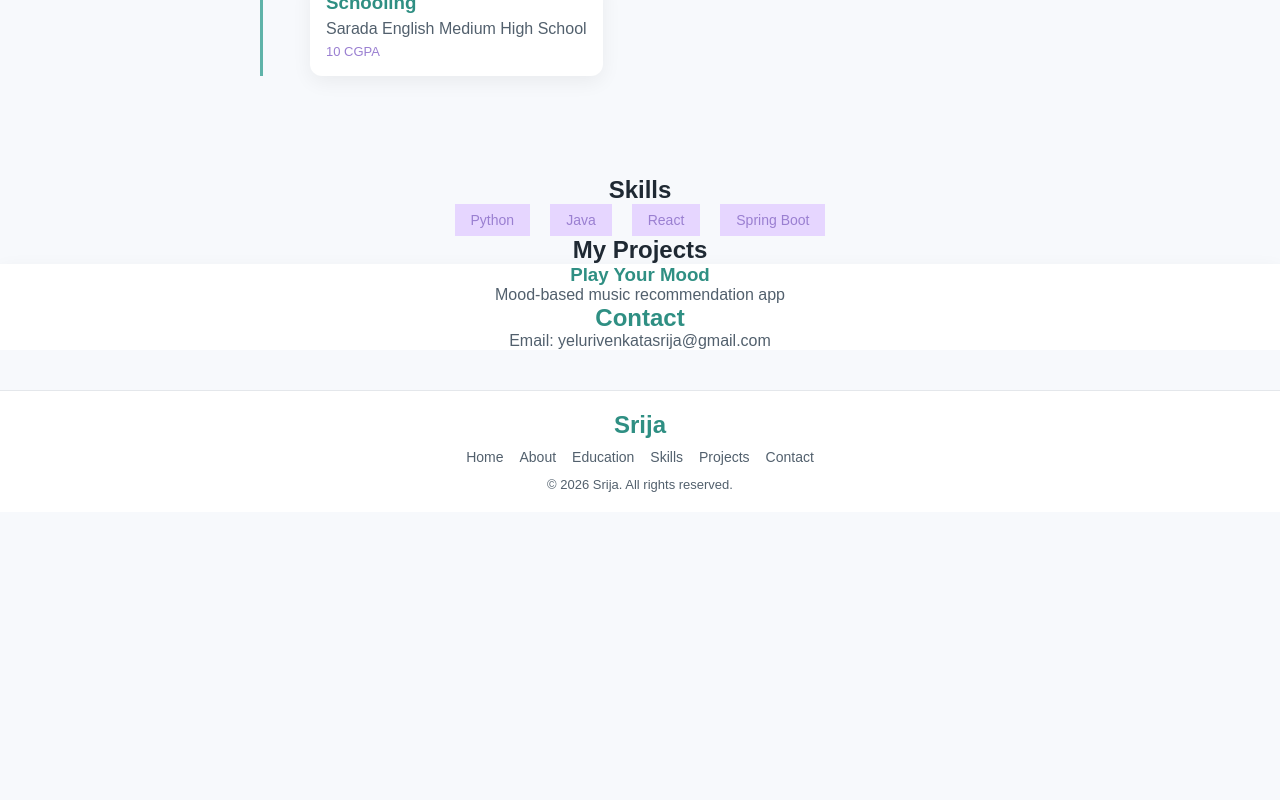
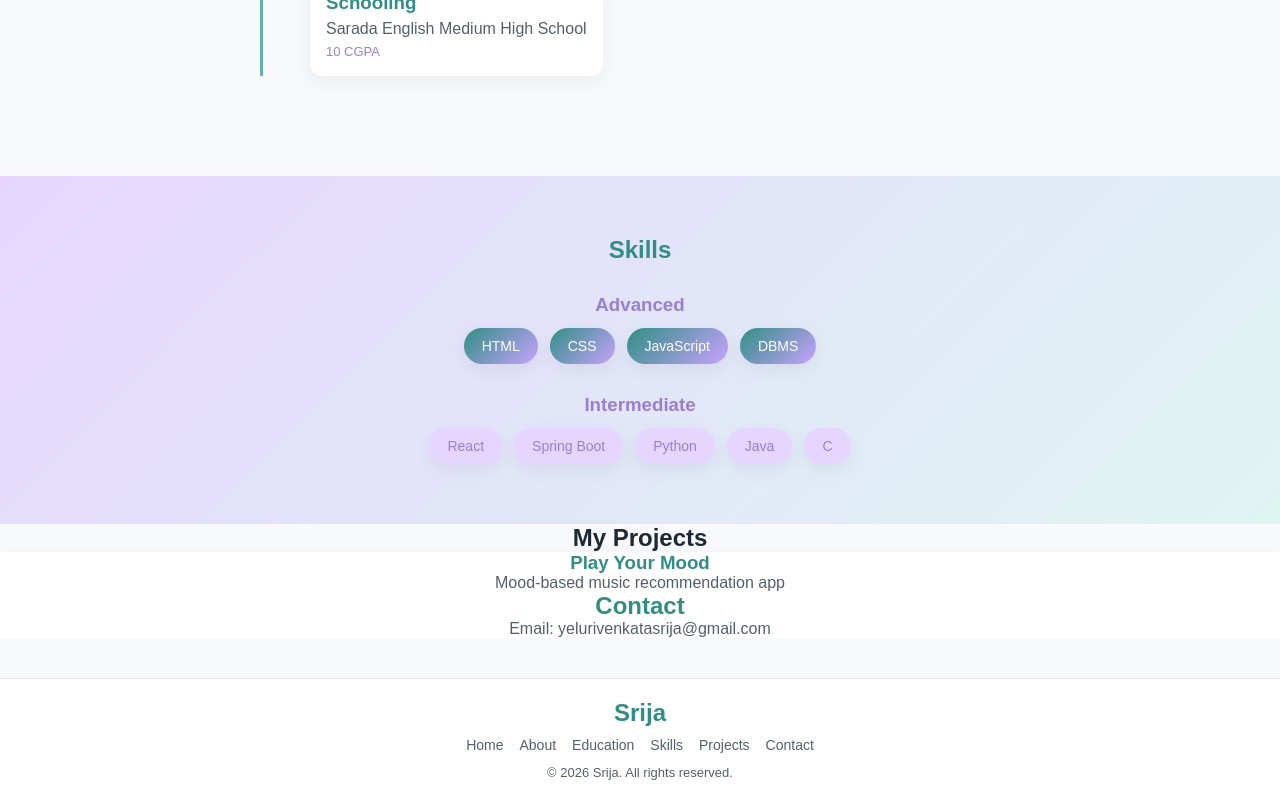
Before and after one commit to Yeluri-Venkata-Srija/Srija-Portfolio, a React (Vite) app: page / in a window 1280 px wide. Shown: the part 1695-2495 px from the top of the page. Before the commit the page ends 2207 px from the top, so only its background shows below. Built offline with nearby package versions, Linux system fonts and the light colour scheme.

Commit message:
updated skills

```diff
--- a/src/pages/Home/Skills/Skills.css
+++ b/src/pages/Home/Skills/Skills.css
@@ -1,19 +1,68 @@
 .skills-section {
-  background: var(--color-bg);
+  padding: 60px 16px;
+  background: var(--gradient-soft);
   text-align: center;
 }
 
-.skills-grid {
-  display: flex;
-  gap: 20px;
-  justify-content: center;
-  flex-wrap: wrap;
+.skills-section h2 {
+  color: var(--color-primary);
+  margin-bottom: 30px;
 }
 
-.skills-grid span {
+/* Container */
+.skills-container {
+  max-width: 900px;
+  margin: auto;
+  display: flex;
+  flex-direction: column;
+  gap: 30px;
+}
+
+/* Group */
+.skills-group h3 {
+  color: var(--color-secondary-dark);
+  margin-bottom: 12px;
+}
+
+/* Cloud */
+.skills-cloud {
+  display: flex;
+  flex-wrap: wrap;
+  justify-content: center;
+  gap: 12px;
+}
+
+/* Skill pill */
+.skill {
+  padding: 10px 18px;
+  border-radius: 20px;
+  font-size: 14px;
+  cursor: pointer;
+  transition: 0.3s;
+  box-shadow: var(--shadow-soft);
+}
+
+/* Advanced */
+.skill.advanced {
+  background: var(--gradient-primary);
+  color: var(--color-text-light);
+}
+
+/* Moderate */
+.skill.moderate {
   background: var(--color-secondary-light);
-  padding: 8px 16px;
-  border-radius: var(--radius-md);
   color: var(--color-secondary-dark);
-  font-size: 14px;
 }
+
+/* Hover animation */
+.skill:hover {
+  transform: translateY(-5px) scale(1.05);
+}
+
+/* Responsive */
+@media (max-width: 768px) {
+  .skill {
+    font-size: 13px;
+    padding: 8px 14px;
+  }
+}
--- a/src/pages/Home/Skills/Skills.jsx
+++ b/src/pages/Home/Skills/Skills.jsx
@@ -2,13 +2,34 @@ import "./Skills.css";
 
 function Skills() {
   return (
-    <section className="skills-section">
+    <section className="skills-section" id="skills">
       <h2>Skills</h2>
-      <div className="skills-grid">
-        <span>Python</span>
-        <span>Java</span>
-        <span>React</span>
-        <span>Spring Boot</span>
+
+      <div className="skills-container">
+
+        {/* Advanced */}
+        <div className="skills-group">
+          <h3>Advanced</h3>
+          <div className="skills-cloud">
+            <span className="skill advanced">HTML</span>
+            <span className="skill advanced">CSS</span>
+            <span className="skill advanced">JavaScript</span>
+            <span className="skill advanced">DBMS</span>
+          </div>
+        </div>
+
+        {/* Moderate */}
+        <div className="skills-group">
+          <h3>Intermediate</h3>
+          <div className="skills-cloud">
+            <span className="skill moderate">React</span>
+            <span className="skill moderate">Spring Boot</span>
+            <span className="skill moderate">Python</span>
+            <span className="skill moderate">Java</span>
+            <span className="skill moderate">C</span>
+          </div>
+        </div>
+
       </div>
     </section>
   );
```
